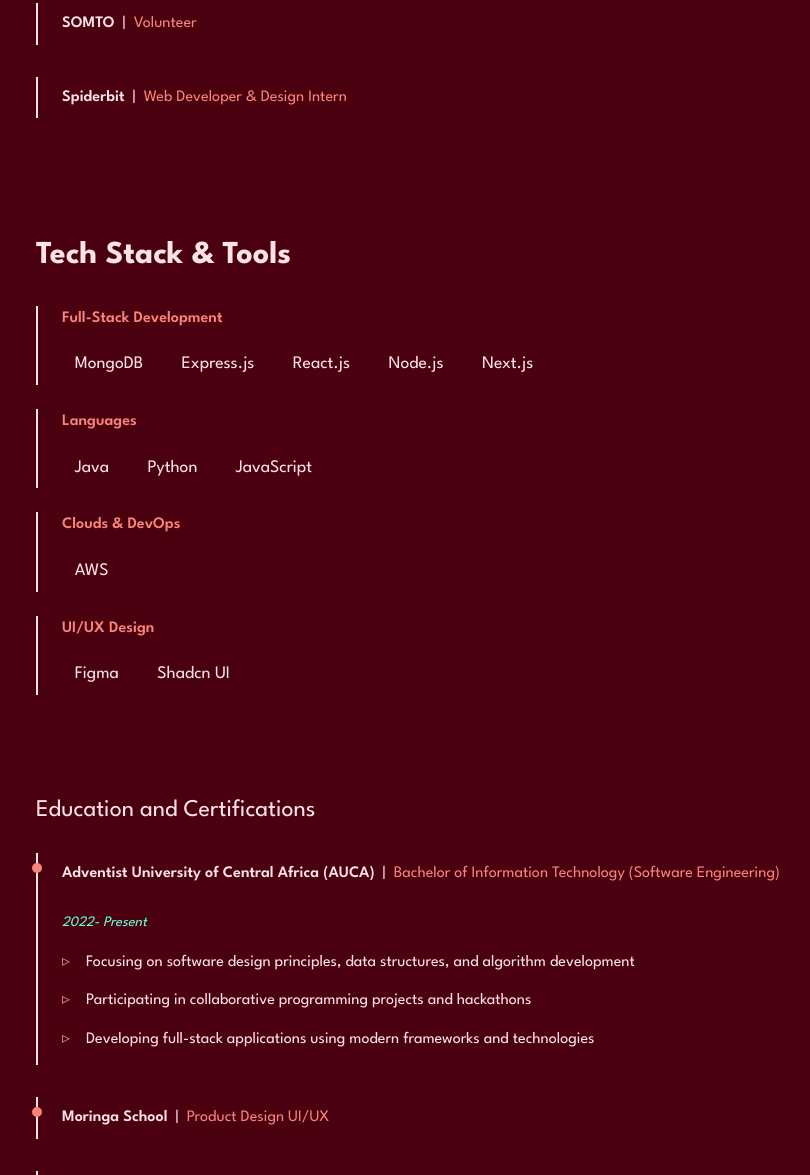
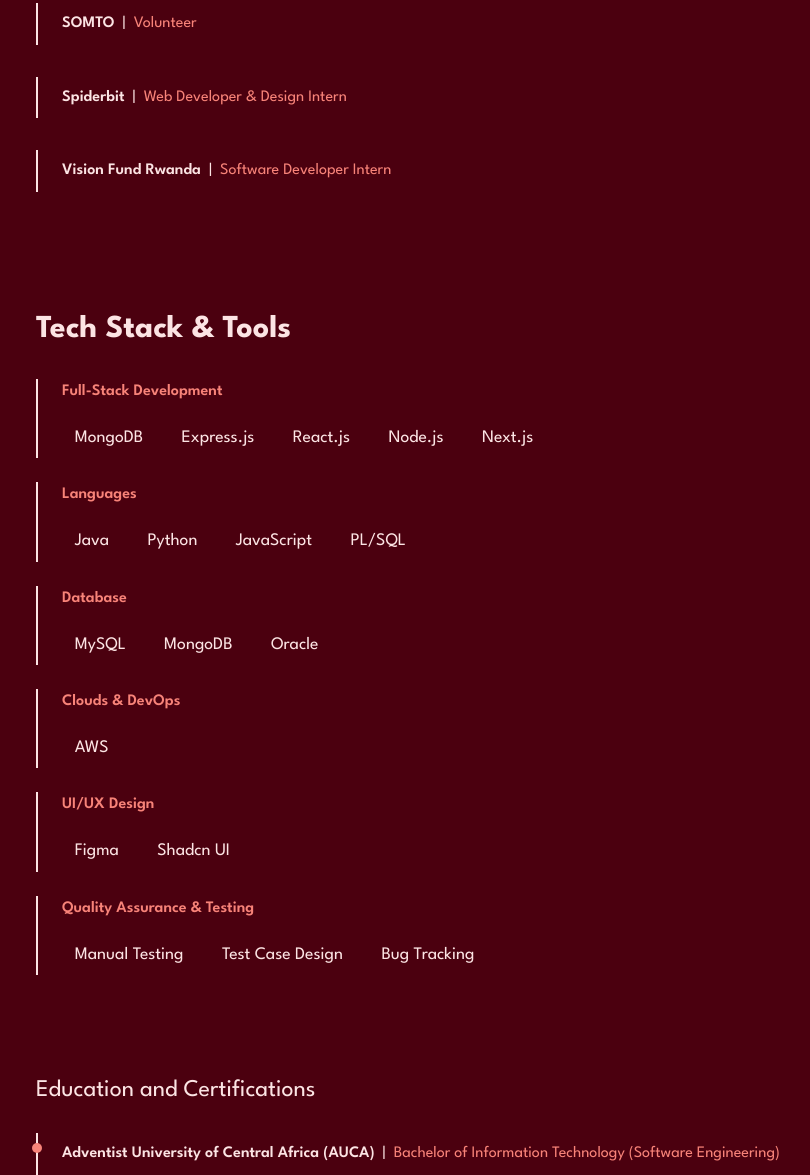
Before and after one commit to iamanduru/Portfolio1, a plain HTML site: page About.html in a window 1280 px wide. Shown: the part 744-1919 px from the top of the page, without its empty margins (410-1220 px from the left). Drawn offline with Linux system fonts and the light colour scheme.

Commit message:
New Tech stack and Experience

```diff
--- a/About.html
+++ b/About.html
@@ -76,6 +76,19 @@
                             </ul>
                         </div>
                     </div>
+                    <div class="experience__item">
+                        <div class="experience__header" data-target="spiderbit__details">
+                            <span class="company">Vision Fund Rwanda</span>
+                            <span class="divider">|</span>
+                            <span class="role">Software Developer Intern</span>
+                        </div>
+                        <div class="experience__details" id="spiderbit__details">
+                            <div class="date">April 2025 - To Current</div>
+                            <ul>
+                                <li>Migrated backend from MongoDB to SQL using Prisma, implemented secure role-based APIs with Express.js and JWT for a suggestion management system.</li>
+                            </ul>
+                        </div>
+                    </div>
                 </div>
             </div>
 
@@ -98,6 +111,15 @@
                             <span class="tech__item">Java</span>
                             <span class="tech__item">Python</span>
                             <span class="tech__item">JavaScript</span>
+                            <span class="tech__item">PL/SQL</span>
+                        </div>
+                    </div>
+                    <div class="tech__stack__category">
+                        <div class="tech__stack__category__title">Database</div>
+                        <div class="tech__stack__items">
+                            <span class="tech__item">MySQL</span>
+                            <span class="tech__item">MongoDB</span>
+                            <span class="tech__item">Oracle</span>
                         </div>
                     </div>
                     <div class="tech__stack__category">
@@ -111,6 +133,14 @@
                         <div class="tech__stack__items">
                             <span class="tech__item">Figma</span>
                             <span class="tech__item">Shadcn UI</span>
+                        </div>
+                    </div>
+                    <div class="tech__stack__category">
+                        <div class="tech__stack__category__title">Quality Assurance & Testing</div>
+                        <div class="tech__stack__items">
+                            <span class="tech__item">Manual Testing</span>
+                            <span class="tech__item">Test Case Design</span>
+                            <span class="tech__item">Bug Tracking</span>
                         </div>
                     </div>
                 </div>
```
